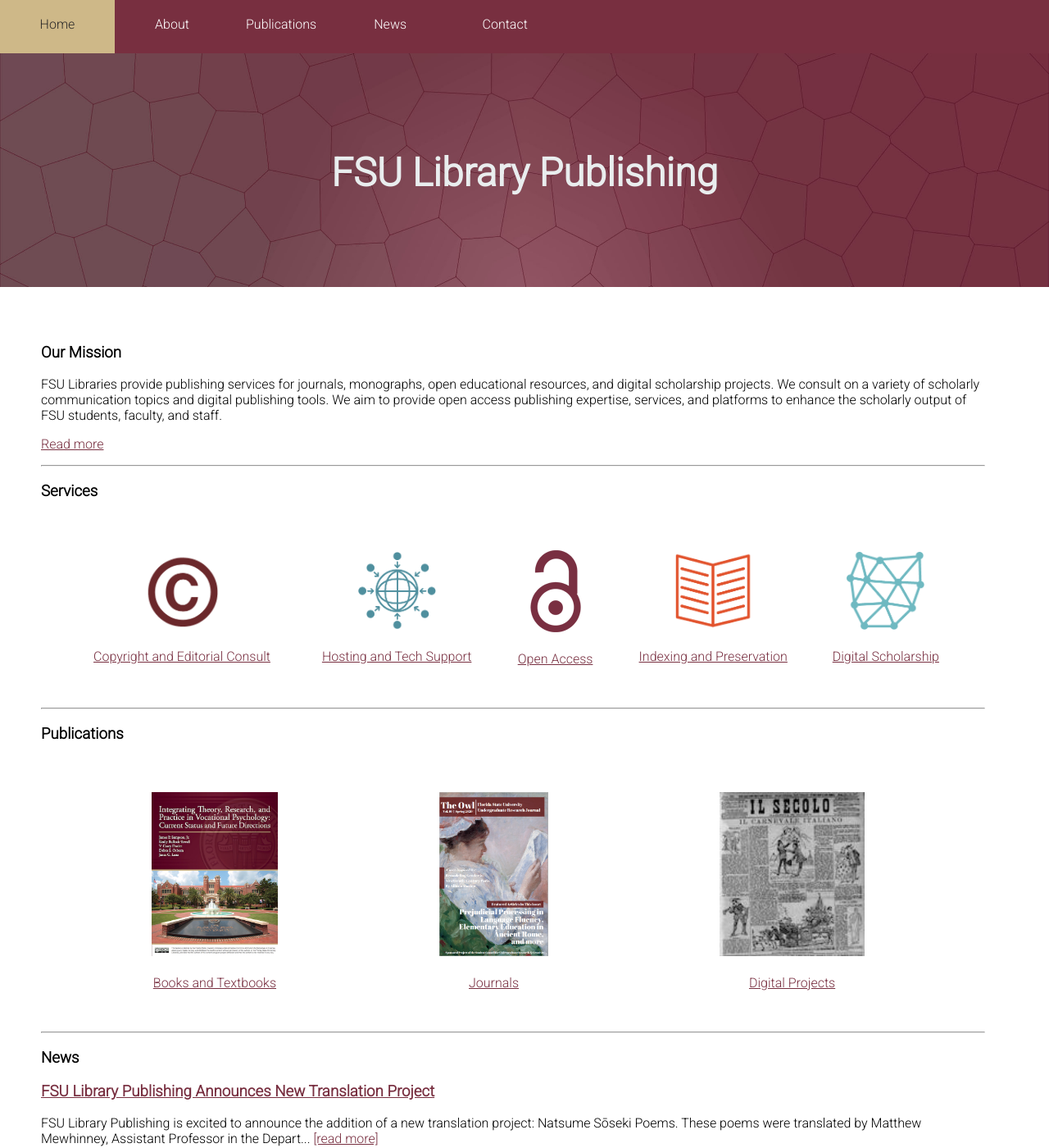
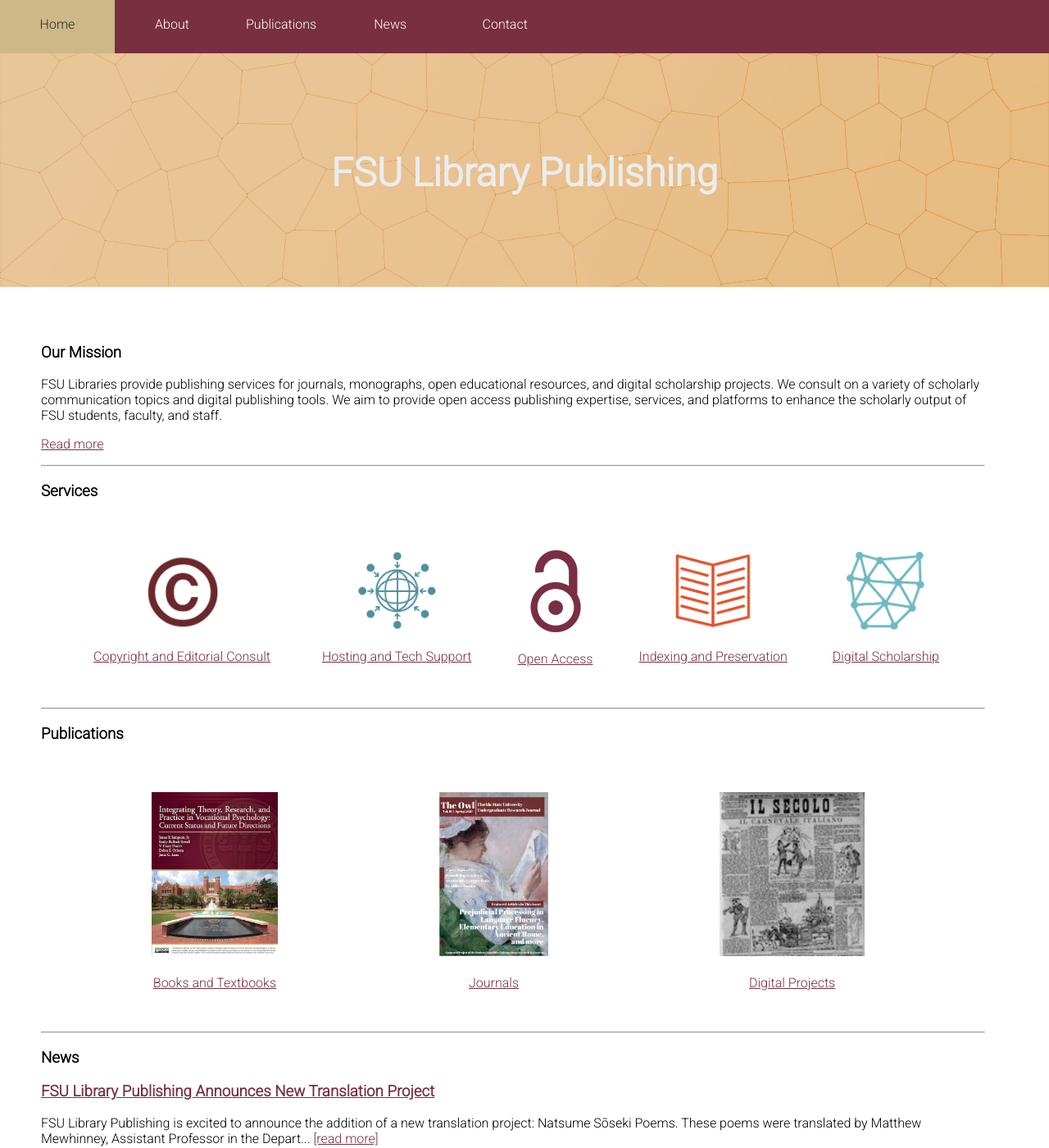
Before and after one commit to fsulibpub/fsulibpub.github.io, a Jekyll site: the page built from index.md, in a window 1280 px wide and 1400 px high. Shown: the whole window at 82% size. Built offline with Jekyll 4.4.1, drawn with Linux system fonts in a browser that asks for light colours.

Commit message:
Update custom.css

```diff
--- a/assets/css/custom.css
+++ b/assets/css/custom.css
@@ -8,7 +8,7 @@ header {
   height: 50px;
   text-align: center;
   background-color: #FFB8A2;
-  background: url(/fsuLibPub/assets/images/webHeader2.jpg) no-repeat center top fixed;
+  background: url(/fsuLibPub/assets/images/goldheader.jpg) no-repeat center top fixed;
   background-size: cover;
 }
 
```
